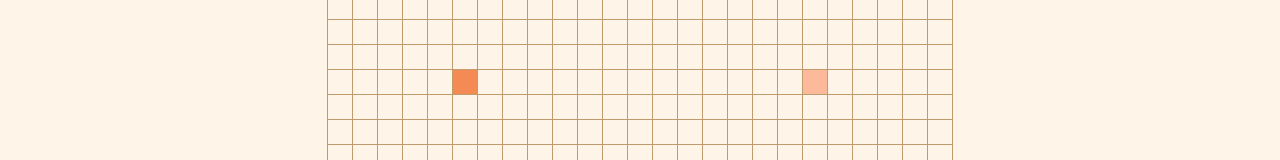
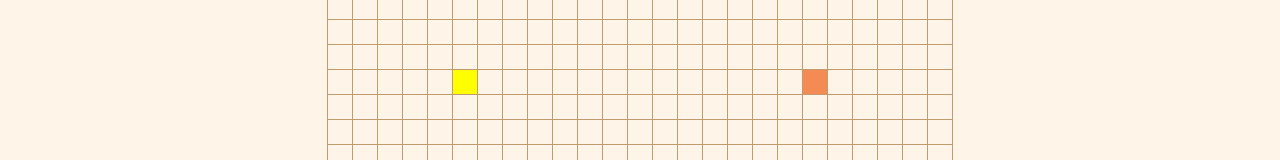
Before and after one commit to agnesnatasya/path-visualization, a React (Create React App) app: page / in a window 1280 px wide. Shown: the part 326-486 px from the top of the page. Built offline with nearby package versions, Linux system fonts and the light colour scheme.

Commit message:
Change color of start and end node

```diff
--- a/src/components/Grids/Grid.css
+++ b/src/components/Grids/Grid.css
@@ -12,11 +12,11 @@
 }
 
 .grid-start {
-  background-color: #f58b54;
+  background-color: yellow !important;
 }
 
 .grid-end {
-  background-color: #fdba9a;
+  background-color: #f58b54 !important;
 }
 
 .grid-wall {
@@ -82,6 +82,5 @@
   100% {
     transform: scale(1);
     background-color: #f9b384;
-    border-color: #f9b384;
   }
 }
```
